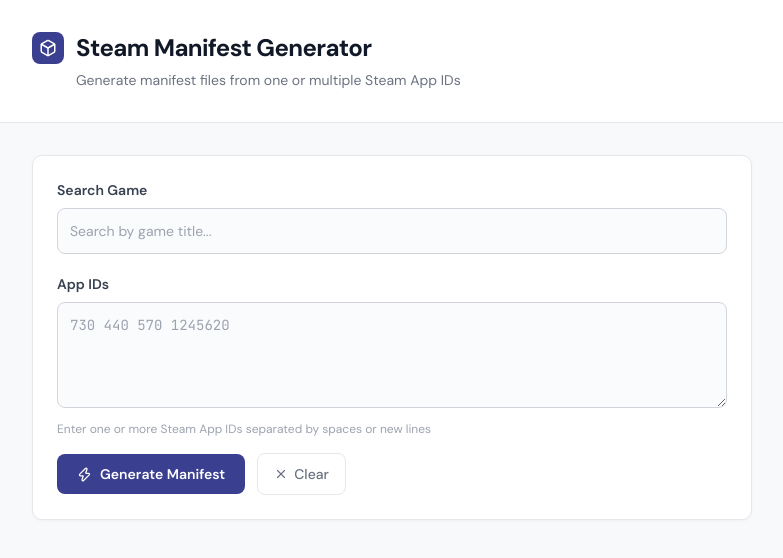
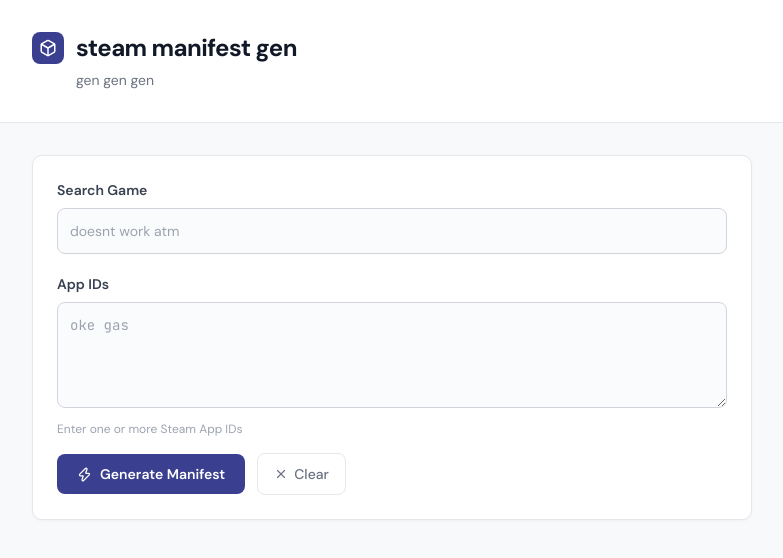
Before and after one commit to kocakgaming67/steam, a website: page index.html in a window 1280 px wide. Shown: the whole page, without its empty margins (248-1031 px from the left). Drawn offline with nearby package versions, Linux system fonts and the light colour scheme.

Commit message:
Add files via upload

```diff
--- a/index.html
+++ b/index.html
@@ -119,7 +119,7 @@
               autocomplete="off"
               class="w-full text-sm p-3 rounded-lg"
               style="border:1px solid #d1d5db;background:#fafbfc;color:#111827;transition:border-color 0.2s;"
-              placeholder="Search by game title..."
+              placeholder="doesnt work atm"
             >
             <div
               id="search-results"
@@ -137,11 +137,11 @@
             rows="4"
             class="w-full font-mono text-sm p-3 rounded-lg resize-y"
             style="border:1px solid #d1d5db;background:#fafbfc;color:#111827;transition:border-color 0.2s;"
-            placeholder="730 440 570 1245620"
+            placeholder="oke gas"
           ></textarea>
 
           <p id="input-helper" class="text-xs mt-1.5" style="color:#9ca3af;">
-            Enter one or more Steam App IDs separated by spaces or new lines
+            enter one or more steam app IDs
           </p>
 
           <p id="validation-msg" class="text-xs mt-2 hidden" style="color:#dc2626;"></p>
@@ -204,7 +204,7 @@
         <div id="bulk-actions" class="mb-4 fade-in stagger-3 hidden">
           <div style="background:#ffffff;border:1px solid #e5e7eb;border-radius:10px;" class="p-3 sm:p-4 flex items-center justify-between flex-wrap gap-3">
             <div class="text-sm font-medium" style="color:#6b7280;">
-              <span id="success-count">0</span> successful manifests ready
+              <span id="success-count">0</span> succeeded
             </div>
             <button
               id="bulk-download-btn"
@@ -230,7 +230,7 @@
 
         <div class="mt-4 px-1">
           <p class="text-xs" style="color:#9ca3af;">
-            Search for a game title, add one or more App IDs, then generate downloadable files.
+            lockrr
           </p>
         </div>
       </div>
@@ -239,9 +239,9 @@
 
   <script>
     const defaultConfig = {
-      site_title: 'Steam Manifest Generator',
-      site_subtitle: 'Generate manifest files from one or multiple Steam App IDs',
-      input_helper: 'Enter one or more Steam App IDs separated by spaces or new lines',
+      site_title: 'steam manifest gen',
+      site_subtitle: 'gen gen gen',
+      input_helper: 'Enter one or more Steam App IDs',
       generate_button_text: 'Generate Manifest',
       background_color: '#f8f9fb',
       surface_color: '#ffffff',
```
